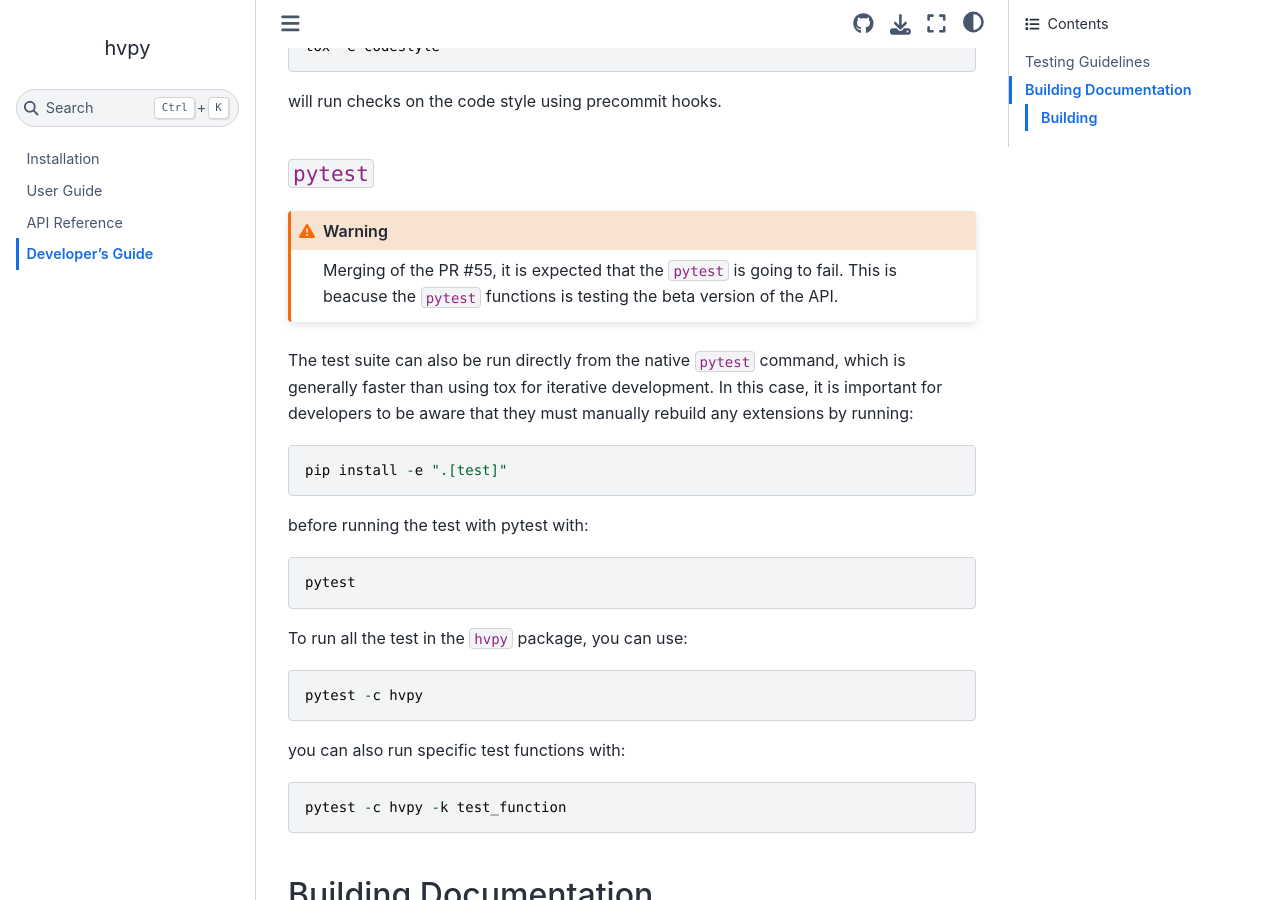
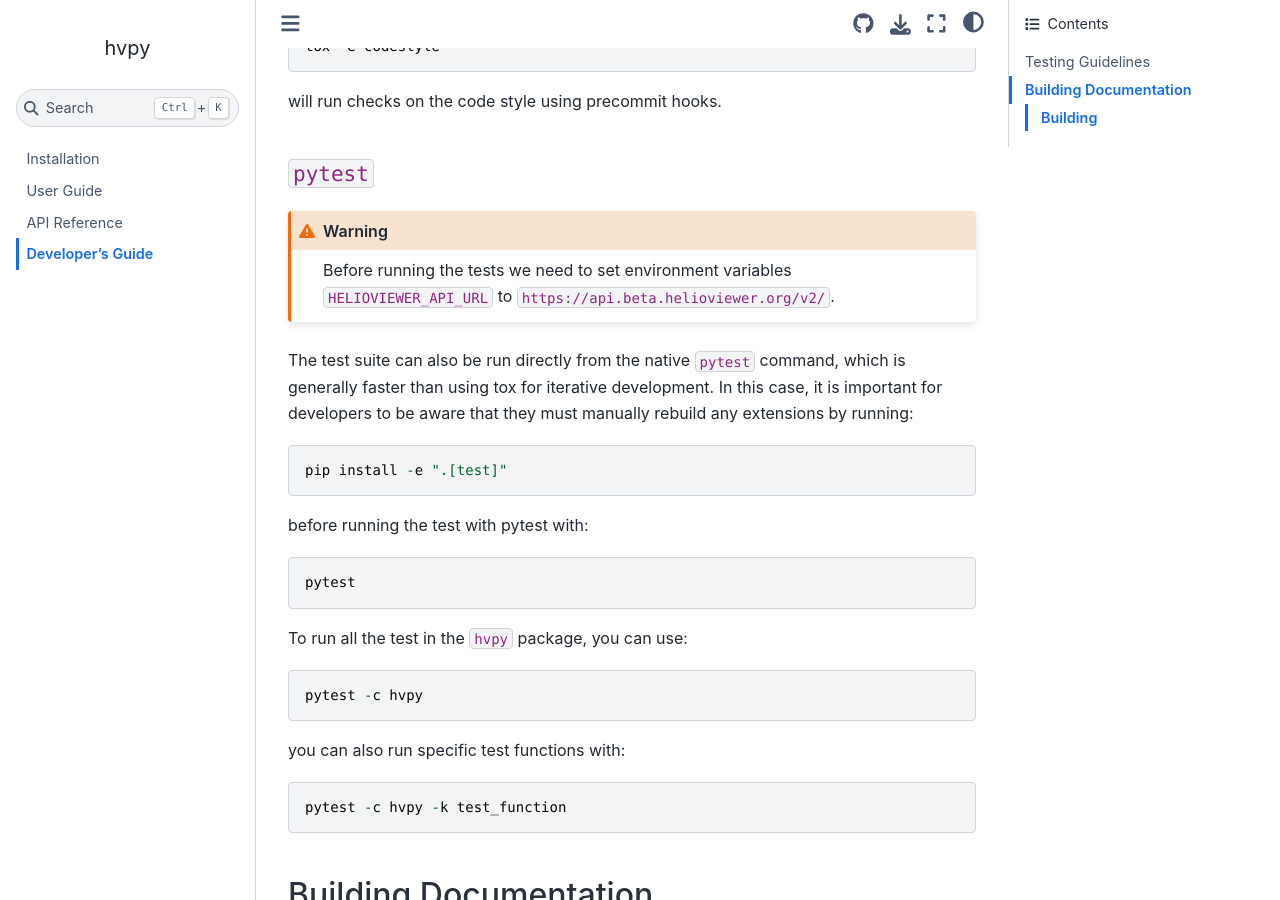
Before and after one commit to Helioviewer-Project/python-api, a Sphinx documentation site: the page built from docs/dev_guide.rst, in a window 1280 px wide and 900 px high, scrolled down 999 px. Built offline with Sphinx 7.4.7 and the Sphinx Book theme 1.1.4, drawn with Linux system fonts in a browser that asks for light colours; the version number could not be read and is left out.

```diff
--- a/docs/dev_guide.rst
+++ b/docs/dev_guide.rst
@@ -45,7 +45,7 @@
 ==========
 
 .. warning::
-    Merging of the PR #55, it is expected that the ``pytest`` is going to fail. This is beacuse the ``pytest`` functions is testing the beta version of the API.
+    Before running the tests we need to set environment variables ``HELIOVIEWER_API_URL`` to ``https://api.beta.helioviewer.org/v2/``.
 
 The test suite can also be run directly from the native ``pytest`` command, which is generally faster than using tox for iterative development.
 In this case, it is important for developers to be aware that they must manually rebuild any extensions by running::
```
Also changed, not shown: 1 other file.
